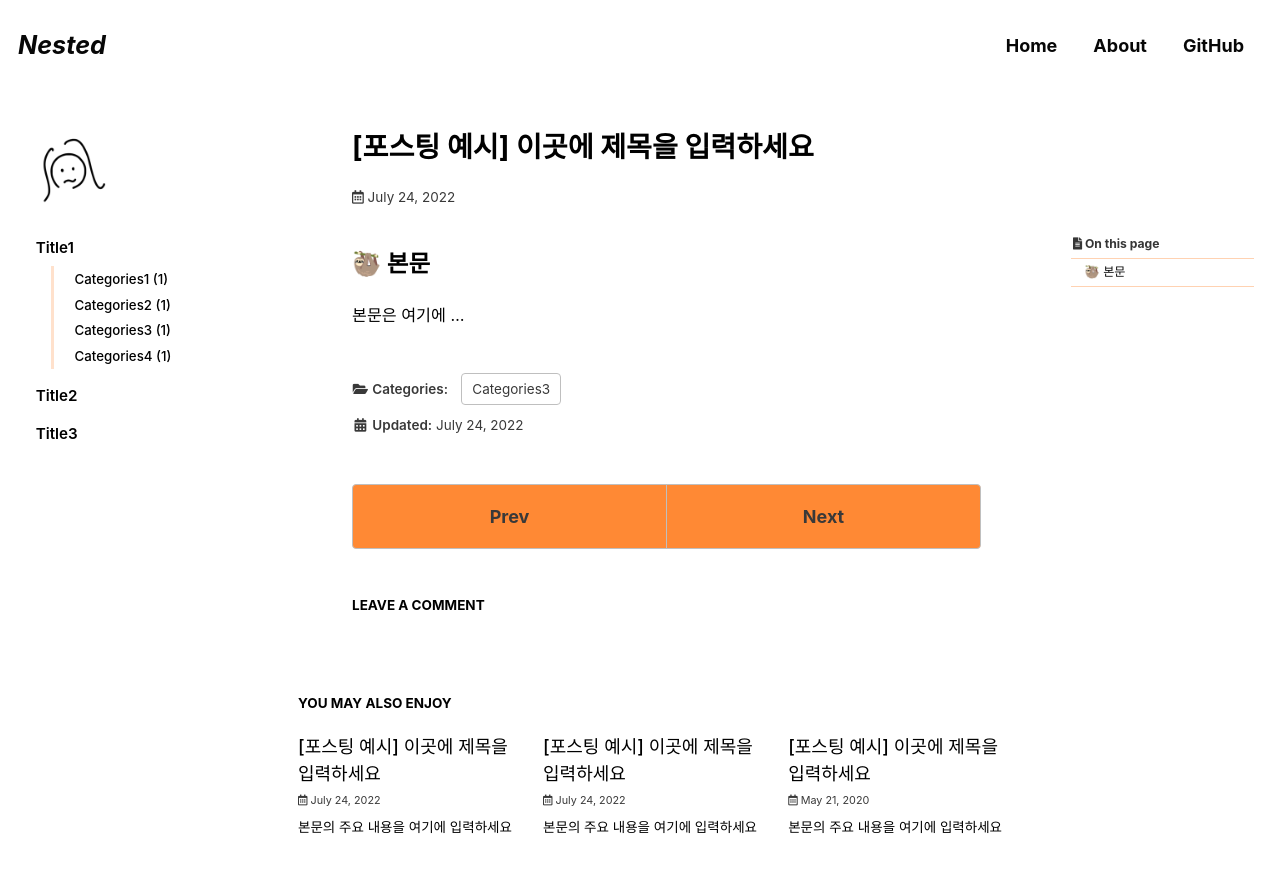
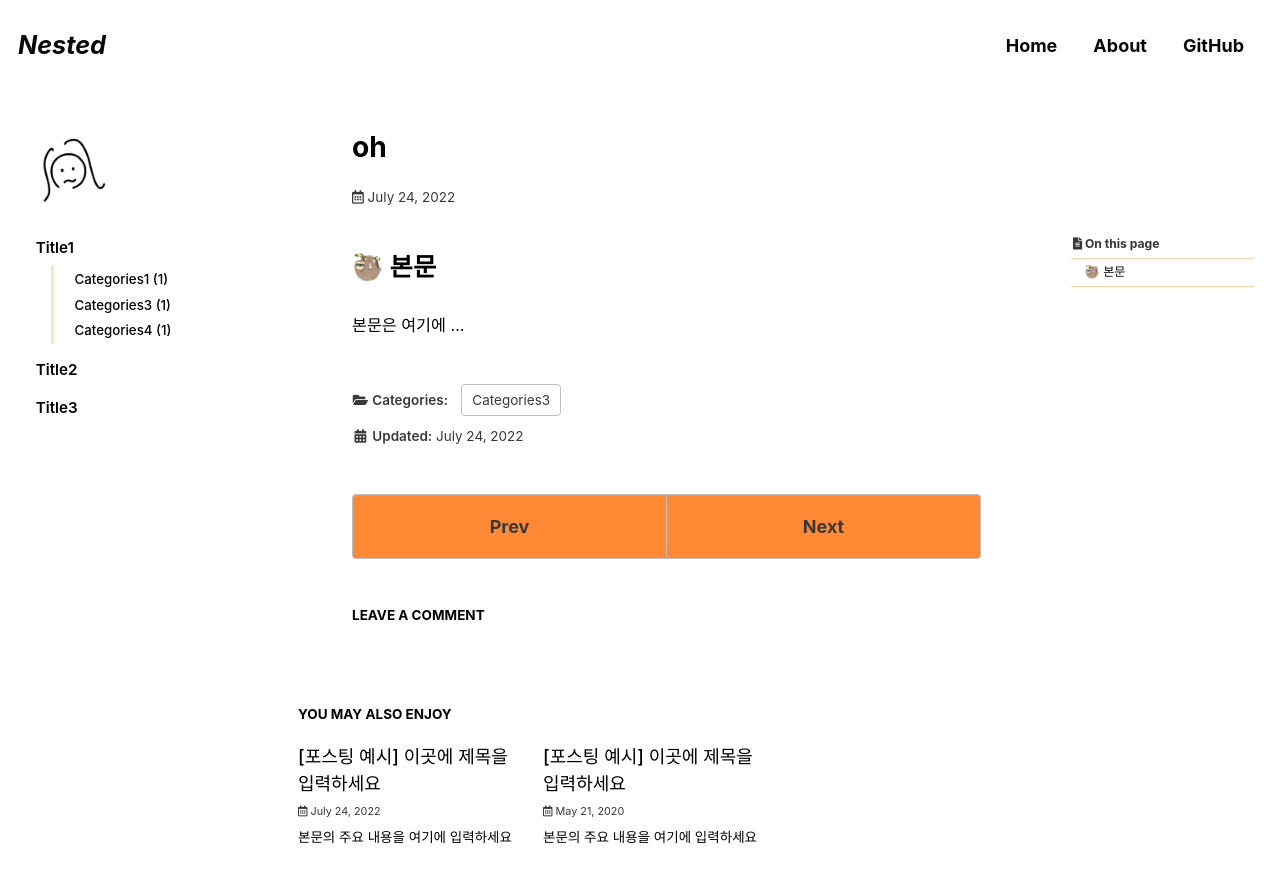
Before and after one commit to jiuney/jiuney.github.io, a Jekyll site: the page built from _posts/2022-07-24-categories-post-name-here-3.md, in a window 1280 px wide and 900 px high. Shown: the top 883 px of the window. Built offline with Jekyll 4.4.1, drawn with Linux system fonts in a browser that asks for light colours; cached includes are drawn as plain includes; some web fonts are replaced; comment, search, counter and statistics services are not loaded.

Commit message:
25.11.10 13:43 editing

```diff
--- a/_posts/2022-07-24-categories-post-name-here-2.md
+++ /dev/null
@@ -1,21 +0,0 @@
----
-title: "[포스팅 예시] 이곳에 제목을 입력하세요"
-excerpt: "본문의 주요 내용을 여기에 입력하세요"
-
-categories:
-  - Categories2
-tags:
-  - [tag1, tag2]
-
-permalink: /categories2/post-name-here-2/
-
-toc: true
-toc_sticky: true
-
-date: 2022-07-24
-last_modified_at: 2022-07-24
----
-
-## 🦥 본문
-
-본문은 여기에 ...
--- a/_posts/2022-07-24-categories-post-name-here-3.md
+++ b/_posts/2022-07-24-categories-post-name-here-3.md
@@ -1,5 +1,5 @@
 ---
-title: "[포스팅 예시] 이곳에 제목을 입력하세요"
+title: "oh"
 excerpt: "본문의 주요 내용을 여기에 입력하세요"
 
 categories:
@@ -16,6 +16,6 @@ date: 2022-07-24
 last_modified_at: 2022-07-24
 ---
 
-## 🦥 본문
+# 🦥 본문
 
 본문은 여기에 ...
```
Also changed, not shown: 1 other file.
